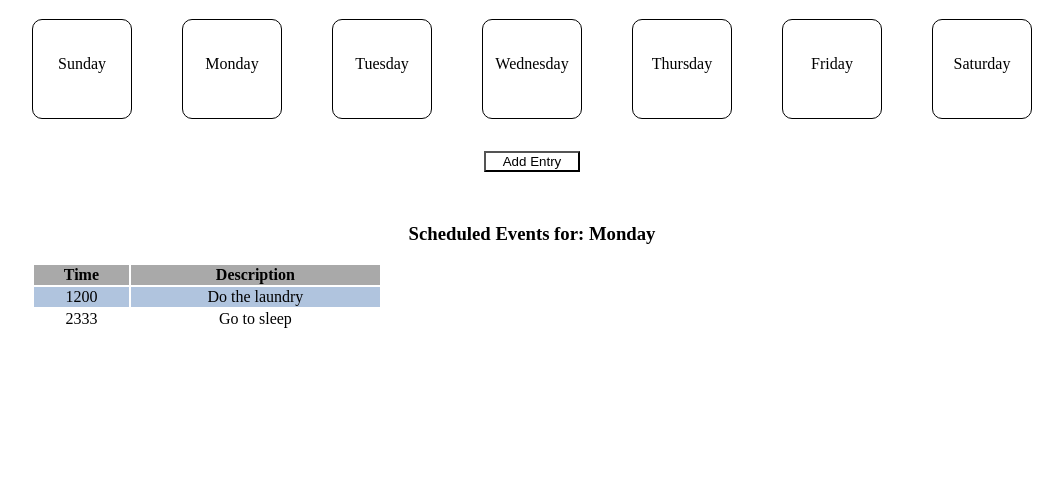
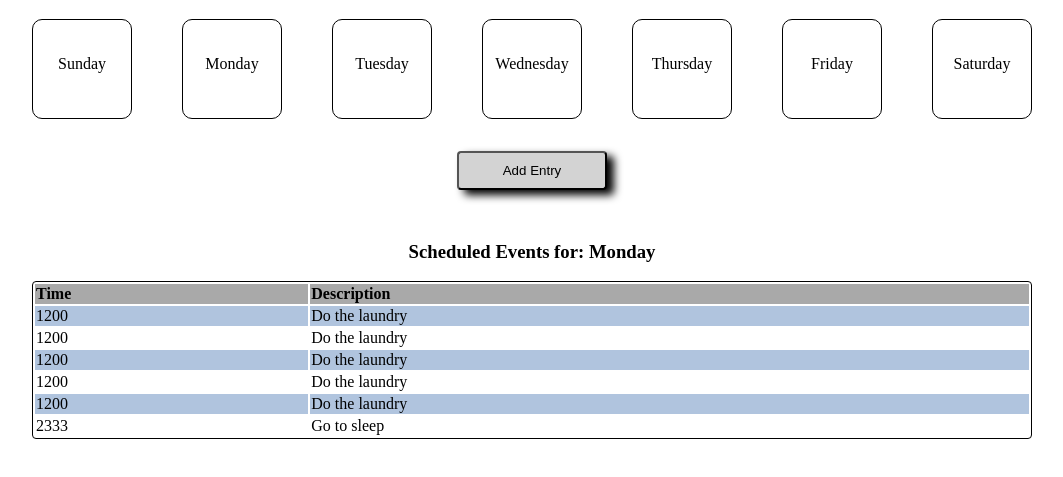
Before and after one commit to mpowers1113/week-planner, a plain HTML site: page index.html in a window 1280 px wide. Shown: the part 101-578 px from the top of the page, without its empty margins (108-1171 px from the left). Drawn offline with Linux system fonts and the light colour scheme.

Commit message:
second part

```diff
--- a/index.html
+++ b/index.html
@@ -47,7 +47,7 @@
     </div>
     <div class="row">
       <div class="column-full header">
-        <button>Add Entry</button>
+        <button class="button-design">Add Entry</button>
       </div>
     </div>
     <div class="row">
@@ -65,6 +65,26 @@
         </tr>
       </thead>
       <tbody>
+        <tr>
+          <td>1200</td>
+          <td>Do the laundry</td>
+
+        </tr>
+        <tr>
+          <td>1200</td>
+          <td>Do the laundry</td>
+
+        </tr>
+        <tr>
+          <td>1200</td>
+          <td>Do the laundry</td>
+
+        </tr>
+        <tr>
+          <td>1200</td>
+          <td>Do the laundry</td>
+
+        </tr>
         <tr>
           <td>1200</td>
           <td>Do the laundry</td>
--- a/styles.css
+++ b/styles.css
@@ -52,20 +52,28 @@ button {
 
 th {
   background-color: darkgray;
+  text-align: left;
 }
 
-tr {
-  text-align: center;
-}
 
 table tr td th{
   border: 1px solid black
 }
 
 table {
-  width: 35%;
+  width: 100%;
+  border-radius: 4px;
+  border: 1px solid black;
 }
 
 tr:nth-child(odd){
   background-color: lightsteelblue;
 }
+
+.button-design {
+  padding: 10px;
+  border-radius: 4px;
+  width: 15%;
+  background-color: lightgray;
+  filter: drop-shadow(7px 5px 4px black);
+}
```
Also changed, not shown: data.js (added).
